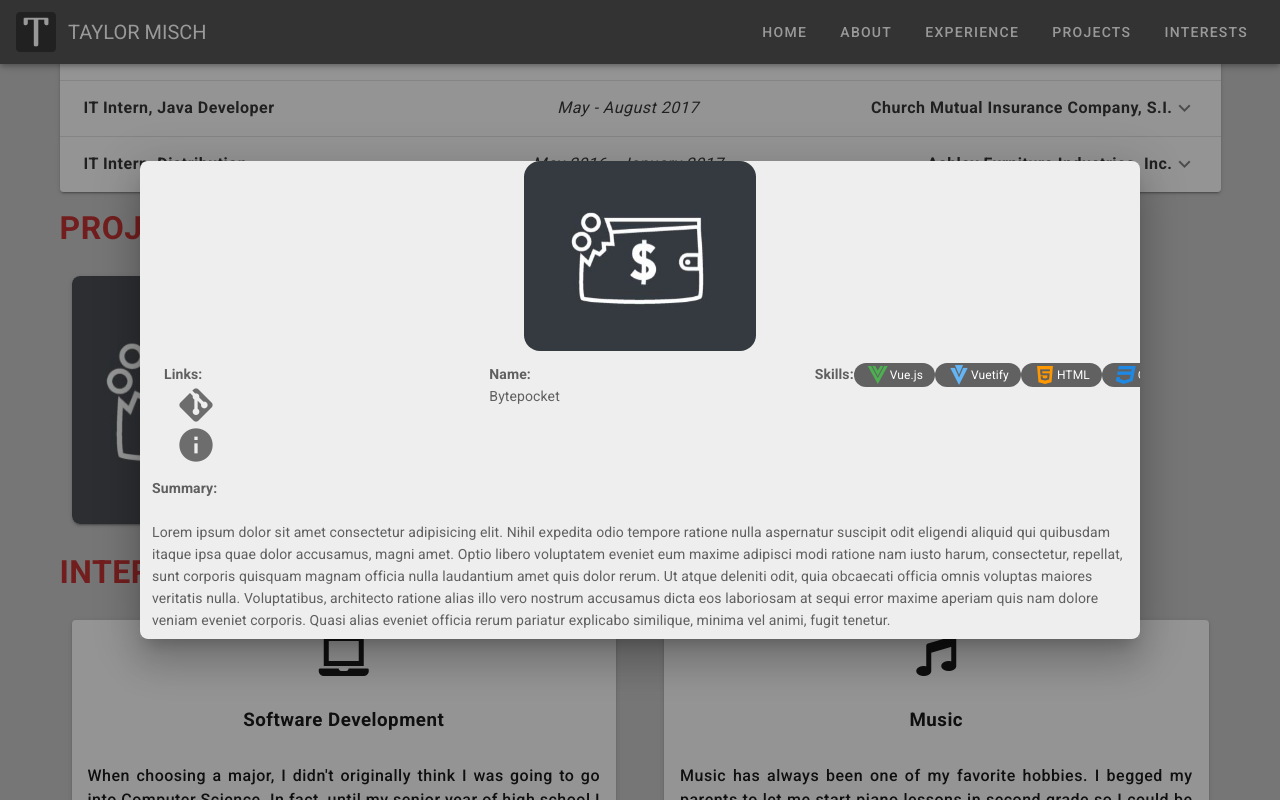
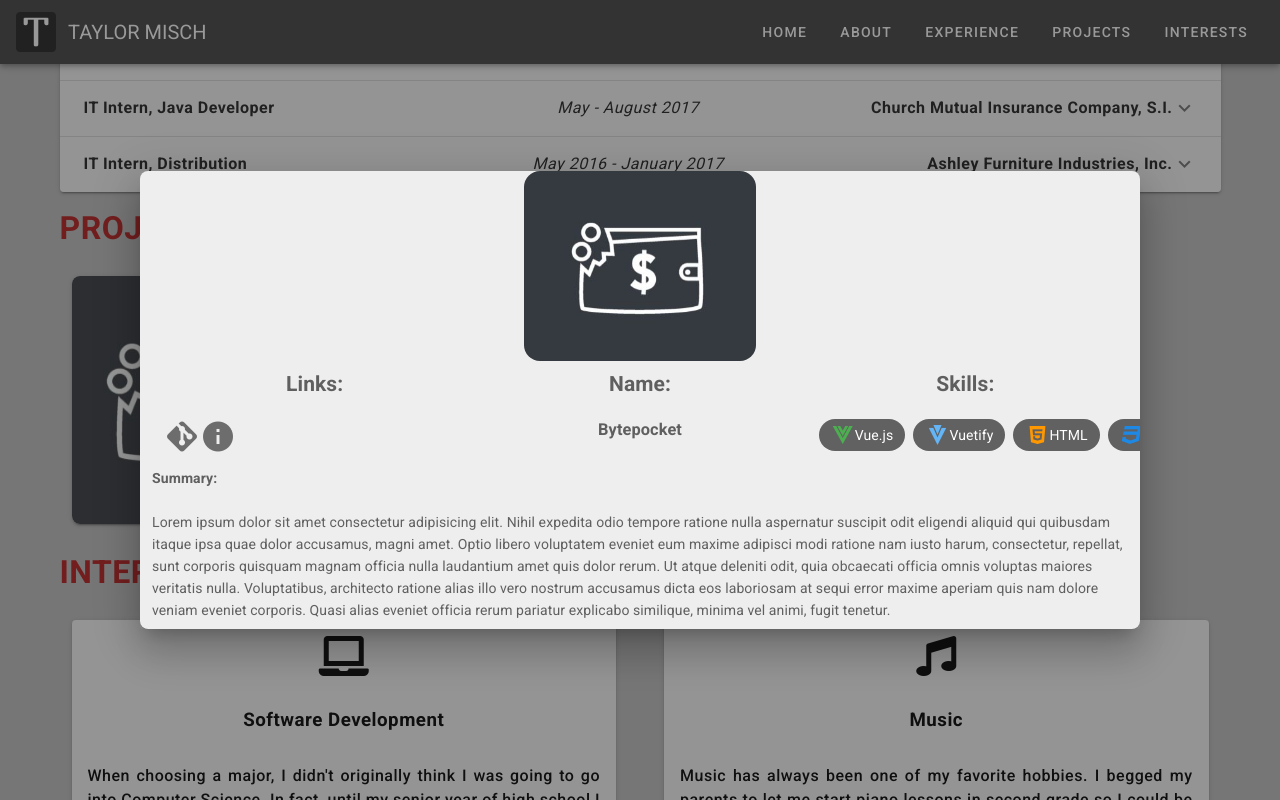
Before and after one commit to taylor-misch/portfolio-website, a Vue app: page / in a window 1280 px wide. Both pictures are taken after a click on the button 195 px from the left and 2327 px from the top of the page. Shown: the part 1927-2727 px from the top of the page. Built offline with nearby package versions, Linux system fonts and the light colour scheme.

Commit message:
Attempted flexbox fixes on project dialog layout

```diff
--- a/src/components/ProjectDialog.vue
+++ b/src/components/ProjectDialog.vue
@@ -23,37 +23,38 @@
         </v-col> -->
       </v-row>
       <v-card-text>
-        <v-row>
-          <v-col cols="4">
-            <b>Links:</b>
+        <v-row class="text-center">
+          <v-col cols="4"><h2>Links:</h2></v-col>
+          <v-col cols="4"><h2>Name:</h2></v-col>
+          <v-col cols="4"><h2>Skills:</h2></v-col>
+        </v-row>
+        <v-row align="start" justify="center">
+          <v-col cols="4" class="d-flex flex-row">
             <div v-for="link in project.links" :key="link.name">
               <v-tooltip bottom>
                 <template v-slot:activator="{ on }">
                   <a :href="link.url">
-                    <v-icon x-large v-on="on" class="mx-3">{{
-                      link.icon
-                    }}</v-icon>
+                    <v-icon large v-on="on">{{ link.icon }}</v-icon>
                   </a>
                 </template>
                 <span>{{ link.name }}</span>
               </v-tooltip>
             </div>
           </v-col>
+          <v-col cols="4" class="text-center">
+            <h3>{{ project.name }}</h3>
+          </v-col>
           <v-col cols="4">
-            <b>Name:</b><br />
-            {{ project.name }}
-          </v-col>
-          <v-col class="d-flex flex-row" cols="4">
-            <b>Skills:</b>
-            <br />
+            <div class="d-flex flex-row">
               <div v-for="skill in project.skills" :key="skill.name">
-              <v-chip small color="grey darken-2" class="white--text"
+                <v-chip medium color="grey darken-2" class="white--text mx-1"
                   ><v-avatar tile
-                  ><v-icon medium v-on="on" class="mx-3" :color="skill.color">{{
+                    ><v-icon medium v-on="on" :color="skill.color">{{
                       skill.icon
                     }}</v-icon></v-avatar
                   >{{ skill.name }}
                 </v-chip>
+              </div>
             </div>
           </v-col>
         </v-row>
```
Lines whose indentation alone changed are shown as unchanged.
